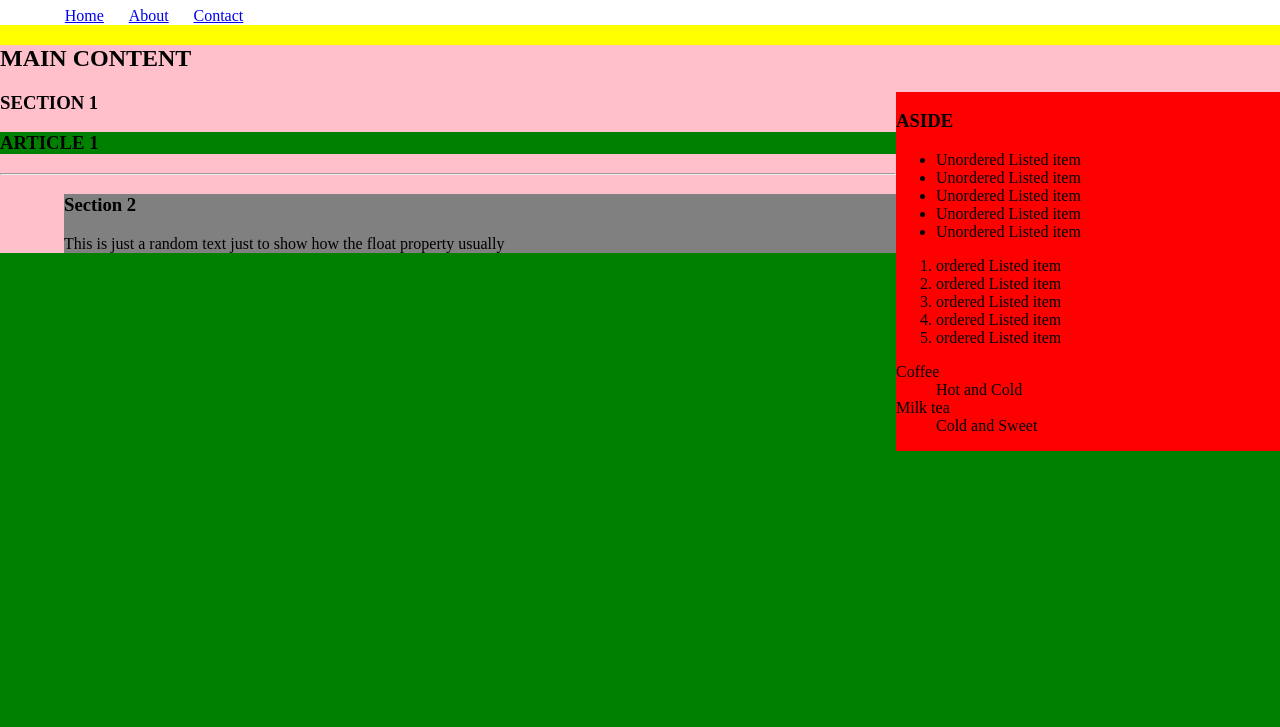
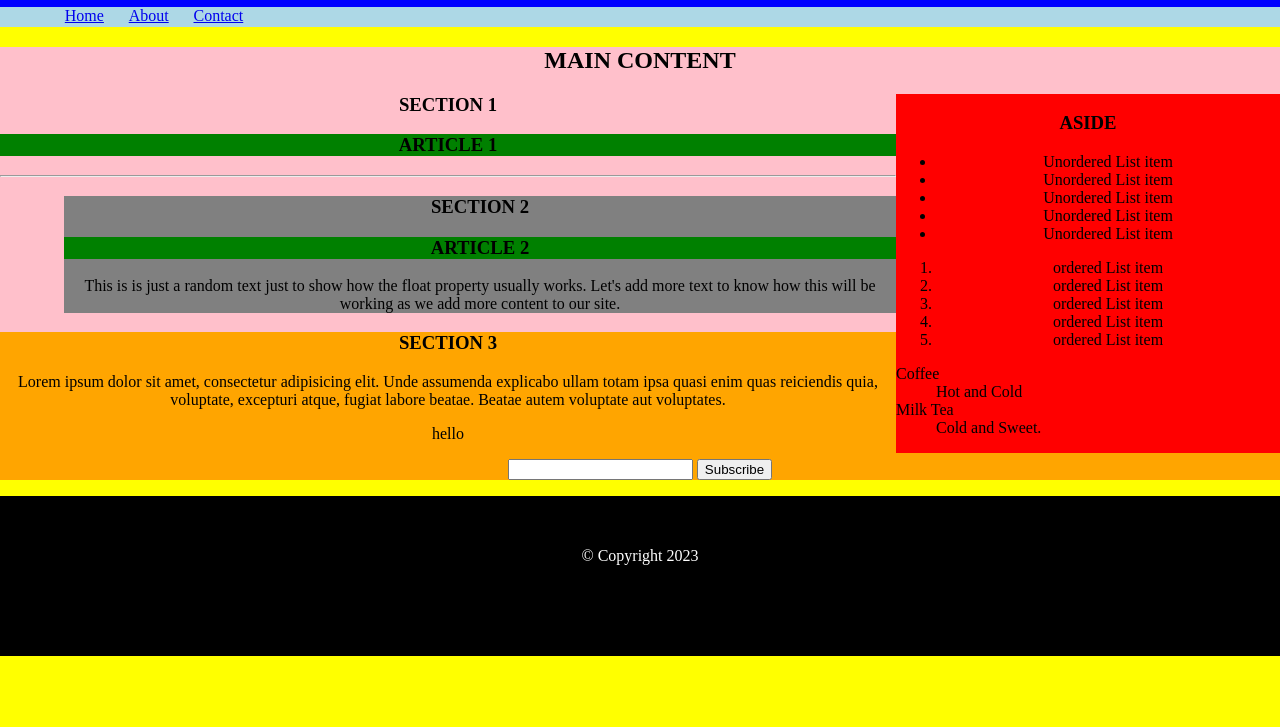
Before and after one commit to eyong24/ET-BASICLAYOUT-SemanticElemens, a plain HTML site: page index.html in a window 1280 px wide. Shown: the part 73-800 px from the top of the page. Drawn offline with Linux system fonts and the light colour scheme.

Commit message:
add roboto gf

```diff
--- a/index.html
+++ b/index.html
@@ -1,88 +1,110 @@
 <!DOCTYPE html>
-<html style="background-color:green" lang="en">
+<html lang="en">
 
 <head>
     <meta charset="UTF-8">
     <meta http-equiv="X-UA-Compatible" content="IE=edge">
     <meta name="viewport" content="width=device-width, initial-scale=1.0">
     <title>Basic Semantic Layout Exercise</title>
-   <ing rel="stylesheet" href="styles.css">
-
+    <link rel="preconnect" href="https://fonts.googleapis.com">
+    <link rel="preconnect" href="https://fonts.gstatic.com" crossorigin>
+    <link href="https://fonts.googleapis.com/css2?family=Roboto:wght@400;700&display=swap" rel="stylesheet">
+    <link rel="stylesheet" href="styles.css"> <!--External Stylesheet-->
     <style>
         .nav__link {
             float: left;
             margin-left: 2%;
         }
-    </style>
+    </style><!--EMBEDDED STYLES-->
 </head>
 
-<body style="background-color:yellow; padding:0;margin:0;text-align:left;">
-    <!--********************HEADER SECTION******************-->
-    <header style="background-color: rgb(255, 255, 255);padding:0;margin:0;">
+<body style="background-color:yellow;padding:0;margin:0;text-align:center;"> <!--INLINE STYLES-->
+    <!--**************************HEADER SECTION*****************************************-->
+    <header style="background-color:blue;padding:0;margin:0;">
         <h1>HEADER</h1>
-        <!------------------NAVIGATION SECTION------------------>
-        <nav style="background-color:rgb(7, 193, 255);padding:0;margin:0;height:20%;">
-            <ul style="list-style-type:none;">
+        <!----------------Navigation SECTION----------------->
+        <nav style="background-color:lightblue;padding:0;margin:0;height:20%;">
+            <ul style="list-style-type: none; height: 20px;">
                 <li class="nav__link"><a href="#">Home</a></li>
                 <li class="nav__link"><a href="#">About</a></li>
                 <li class="nav__link"><a href="#">Contact</a></li>
             </ul>
         </nav>
-    <br>
     </header>
-    <!--********************MAIN SECTION******************-->
-    <main style="background-color: pink;height: 50%;">
-        <!------------------SECTION 1----------------->
+
+    <!--**************************Main SECTION*****************************************-->
+    <main style="background-color:pink;height:50%;">
+
+        <!----------------SECTION 1----------------->
         <h2>MAIN CONTENT</h2>
-        <sECTION style="background-color:pink;height:50%">
+        <section style="background-color: pink;height: 50%;">
 
-            <!--ASIDE-->
-            <aside style="background-color: red;height: 100%;width: 30%; float:right;">
+            <!-- ASIDE -->
+            <aside style="background-color:red;height:100%; width:30%; float:right;">
                 <h3>ASIDE</h3>
                 <ul>
-                    <li>Unordered Listed item</li>
-                    <li>Unordered Listed item</li>
-                    <li>Unordered Listed item</li>
-                    <li>Unordered Listed item</li>
-                    <li>Unordered Listed item</li>
-                </UL>
+                    <li>Unordered List item</li>
+                    <li>Unordered List item</li>
+                    <li>Unordered List item</li>
+                    <li>Unordered List item</li>
+                    <li>Unordered List item</li>
+                </ul>
                 <ol>
-                    <li>ordered Listed item</li>
-                    <li>ordered Listed item</li>
-                    <li>ordered Listed item</li>
-                    <li>ordered Listed item</li>
-                    <li>ordered Listed item</li>
+                    <li>ordered List item</li>
+                    <li>ordered List item</li>
+                    <li>ordered List item</li>
+                    <li>ordered List item</li>
+                    <li>ordered List item</li>
                 </ol>
 
-                <dl style="text-align: left;">
+                <dl style="text-align:left">
                     <dt>Coffee</dt>
                     <dd>Hot and Cold</dd>
-                    <dt>Milk tea</dt>
-                    <dd>Cold and Sweet</dd>
-
+                    <dt>Milk Tea</dt>
+                    <dd>Cold and Sweet.</dd>
                 </dl>
             </aside>
-            <!--ARTICLE-->
-            <h3> SECTION 1</h3>
-            <article style="background-color: green;height: 50%;">
+            <!-- ARTICLE1  -->
+            <h3>SECTION 1</h3>
+            <article style="background-color:green; height: 50%;">
                 <h3>ARTICLE 1</h3>
             </article>
         </section>
         <hr>
-        <!------------------SECTION 2----------------->
-<section style="background-color:gray;height:20%; margin: 0 5%;">
-    <h3 id="article2">Section 2</h3>
-<P>This is just a random text just to show how the float property usually</P>
 
-</section>
-        <!--ARTICLE-->
 
-        <!------------------SECTION 3----------------->
+        <!----------------SECTION 2----------------->
+        <section style="background-color:gray;height: 50%; margin: 0 5%;">
+            <h3>SECTION 2</h3>
+            <!-- ARTICLE2 -->
+            <h3 id="article2">ARTICLE 2</h3>
+            <p>This is is just a random text just to show how the float property usually works.
+                Let's add more text to know how this will be working as we add more content to our site.
+            </p>
+        </section>
 
-        <!--ARTICLE-->
+        <!----------------SECTION 3----------------->
+        <section style="background-color: orange; height: 25%;">
+            <h3>SECTION 3</h3>
+            <p>Lorem ipsum dolor sit amet, consectetur adipisicing elit. Unde assumenda explicabo ullam totam ipsa quasi enim quas reiciendis quia, voluptate, excepturi atque, fugiat labore beatae. Beatae autem voluptate aut voluptates.</p>
+            <P>hello</P>
+            <form action="#">
+                <input type="text">
+                <button type="Submit">Subscribe</button>
 
-        <!------------------MAIN SECTION--------------->
+            </form>
+
+        </section>
+
     </main>
+
+
+
+
+    <!--**************************FOOTER SECTION*****************************************-->
+    <footer style="background-color: black; height: 20vh; color: white;">
+        <p style="padding-top:4%">&#169; Copyright 2023</p>
+    </footer>
 
 </body>
 
```
